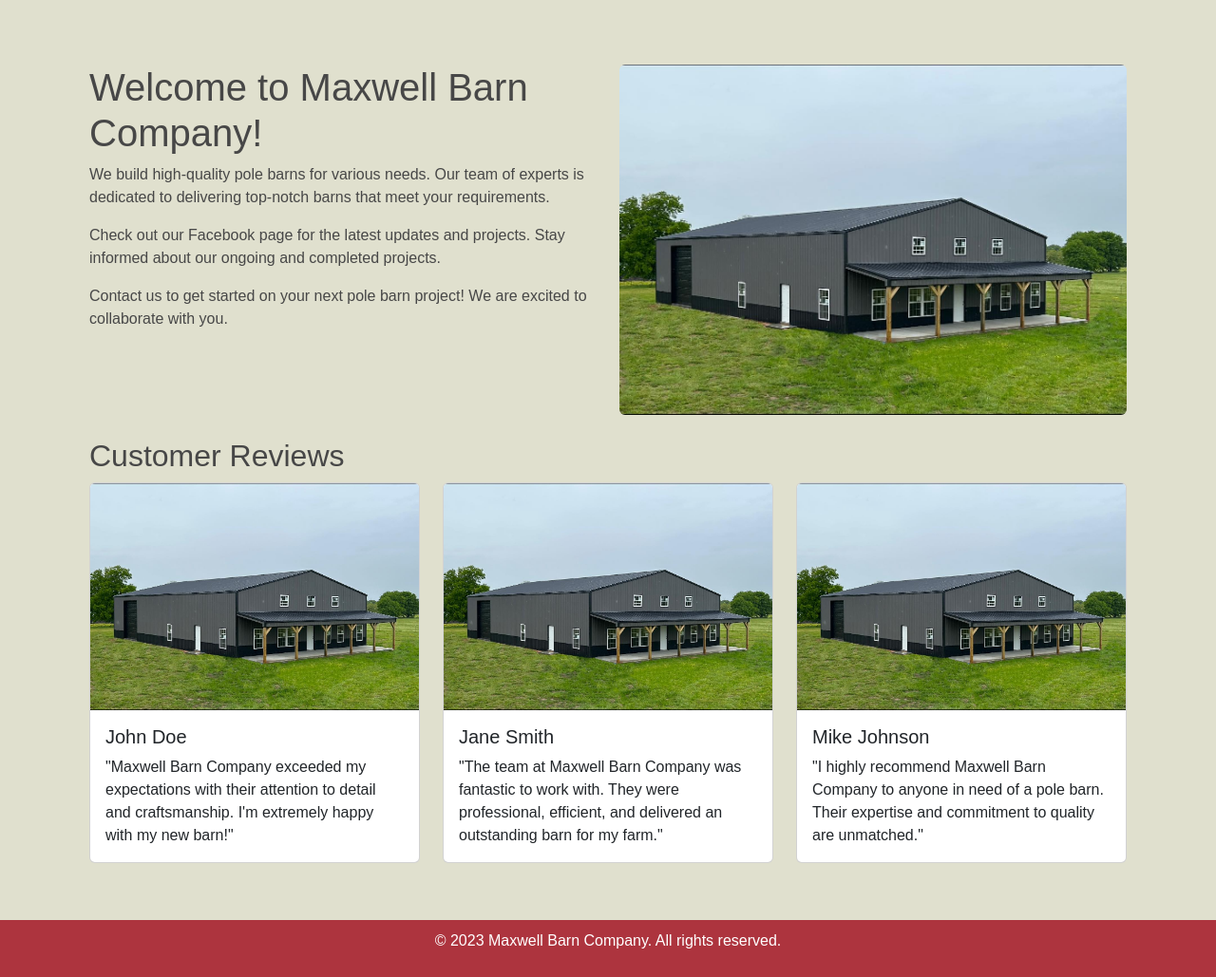
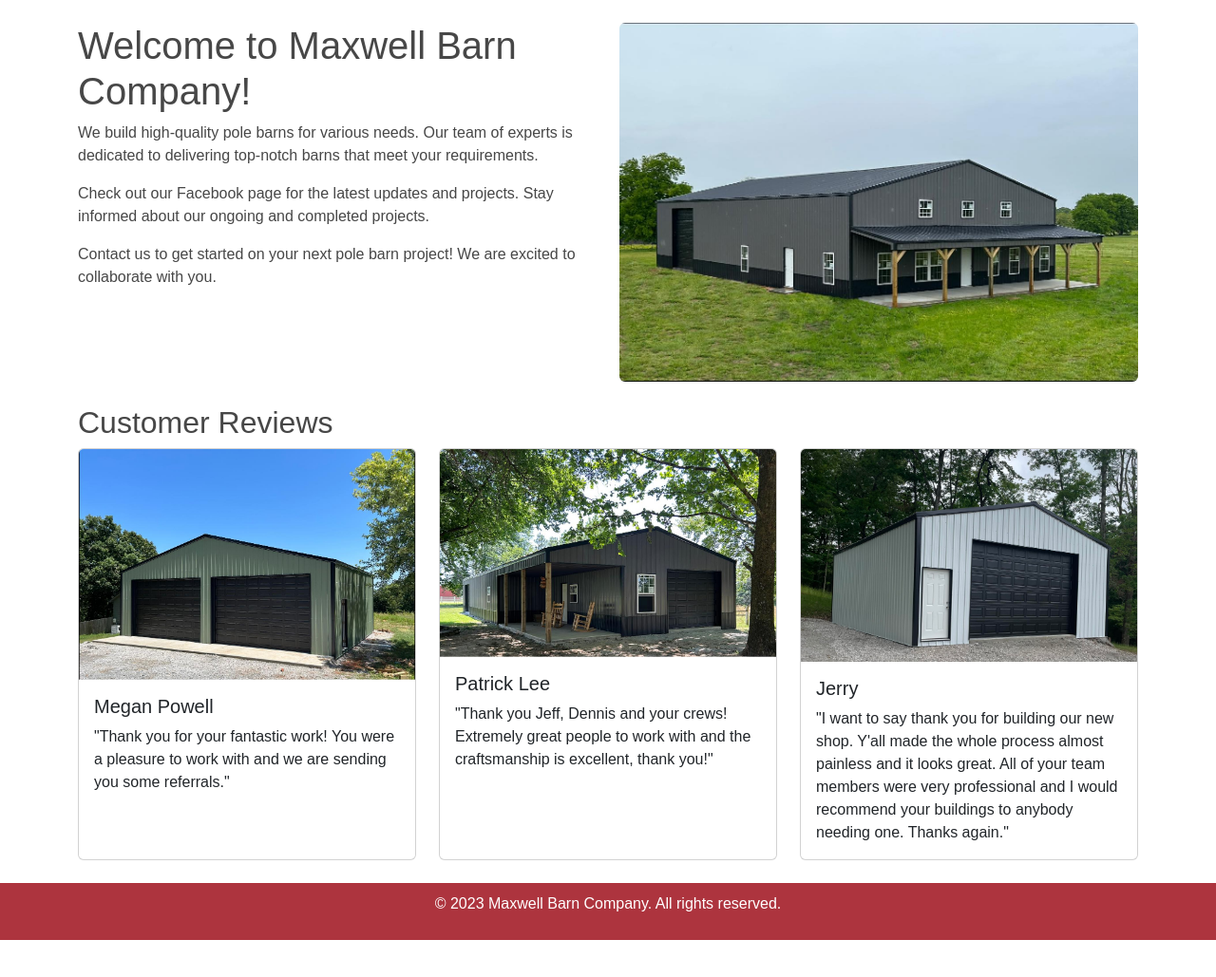
Before and after one commit to arkterra90/max_barn, a Django app: page / in a window 1280 px wide. Shown: the part 186-1215 px from the top of the page at 95% size. After the commit the page ends 1176 px from the top, so only its background shows below. Run offline with Django 4.2, Linux system fonts and the light colour scheme.

Commit message:
Updates CSS for layout

```diff
--- a/max_barn/web/templates/web/index.html
+++ b/max_barn/web/templates/web/index.html
@@ -21,29 +21,29 @@
         <h2>Customer Reviews</h2>
         <div class="row">
             <div class="col-md-4">
-                <div class="card mb-3">
-                    <img src="{% static 'images/barn.jpg' %}" class="card-img-top" alt="Customer 1">
-                    <div class="card-body">
-                        <h5 class="card-title">John Doe</h5>
-                        <p class="card-text">"Maxwell Barn Company exceeded my expectations with their attention to detail and craftsmanship. I'm extremely happy with my new barn!"</p>
+                <div class="card h-100">
+                    <img src="{% static 'images/powell_barn.jpg' %}" class="card-img-top" alt="Customer 1">
+                    <div class="card-body d-flex flex-column">
+                        <h5 class="card-title">Megan Powell</h5>
+                        <p class="card-text">"Thank you for your fantastic work! You were a pleasure to work with and we are sending you some referrals."</p>
                     </div>
                 </div>
             </div>
             <div class="col-md-4">
-                <div class="card mb-3">
-                    <img src="{% static 'images/barn.jpg' %}" class="card-img-top" alt="Customer 2">
-                    <div class="card-body">
-                        <h5 class="card-title">Jane Smith</h5>
-                        <p class="card-text">"The team at Maxwell Barn Company was fantastic to work with. They were professional, efficient, and delivered an outstanding barn for my farm."</p>
+                <div class="card h-100">
+                    <img src="{% static 'images/lee_barn.jpg' %}" class="card-img-top" alt="Customer 2">
+                    <div class="card-body d-flex flex-column">
+                        <h5 class="card-title">Patrick Lee</h5>
+                        <p class="card-text">"Thank you Jeff, Dennis and your crews! Extremely great people to work with and the craftsmanship is excellent, thank you!"</p>
                     </div>
                 </div>
             </div>
             <div class="col-md-4">
-                <div class="card mb-3">
-                    <img src="{% static 'images/barn.jpg' %}" class="card-img-top" alt="Customer 3">
-                    <div class="card-body">
-                        <h5 class="card-title">Mike Johnson</h5>
-                        <p class="card-text">"I highly recommend Maxwell Barn Company to anyone in need of a pole barn. Their expertise and commitment to quality are unmatched."</p>
+                <div class="card h-100">
+                    <img src="{% static 'images/jerry_barn.jpg' %}" class="card-img-top" alt="Customer 3">
+                    <div class="card-body d-flex flex-column">
+                        <h5 class="card-title">Jerry</h5>
+                        <p class="card-text">"I want to say thank you for building our new shop. Y'all made the whole process almost painless and it looks great. All of your team members were very professional and I would recommend your buildings to anybody needing one. Thanks again."</p>
                     </div>
                 </div>
             </div>
--- a/max_barn/web/templates/web/layout.html
+++ b/max_barn/web/templates/web/layout.html
@@ -11,10 +11,9 @@
     <style>
         /* Custom CSS for the color scheme */
         body {
-            background-color: #E0E0CE;
+            background-color: #FFFFFF;
             color: #474747;
             font-family: Arial, sans-serif;
-
         }
 
         header {
@@ -33,8 +32,36 @@
             color: #FFFFFF;
         }
 
-        main {
-            padding: 20px 0;
+        .hero-section {
+            background-image: url("{% static 'images/hero-bg.jpg' %}");
+            background-size: cover;
+            background-position: center;
+            padding: 100px 0;
+            color: #FFFFFF;
+            text-align: center;
+        }
+
+        .hero-section h1 {
+            font-size: 48px;
+            margin-bottom: 20px;
+        }
+
+        .about-section {
+            background-color: #F7F7F7;
+            padding: 60px 0;
+        }
+
+        .services-section {
+            padding: 60px 0;
+        }
+
+        .testimonials-section {
+            background-color: #F7F7F7;
+            padding: 60px 0;
+        }
+
+        .contact-section {
+            padding: 60px 0;
         }
 
         footer {
@@ -81,7 +108,7 @@
         </nav>
     </header>
 
-    <main class="container mt-4">
+    <main>
         {% block content %}
 
         {% endblock %}
```
Also changed, not shown: max_barn/web/static/images/jerry_barn.jpg (added), max_barn/web/static/images/lee_barn.jpg (added), max_barn/web/static/images/powell_barn.jpg (added).
